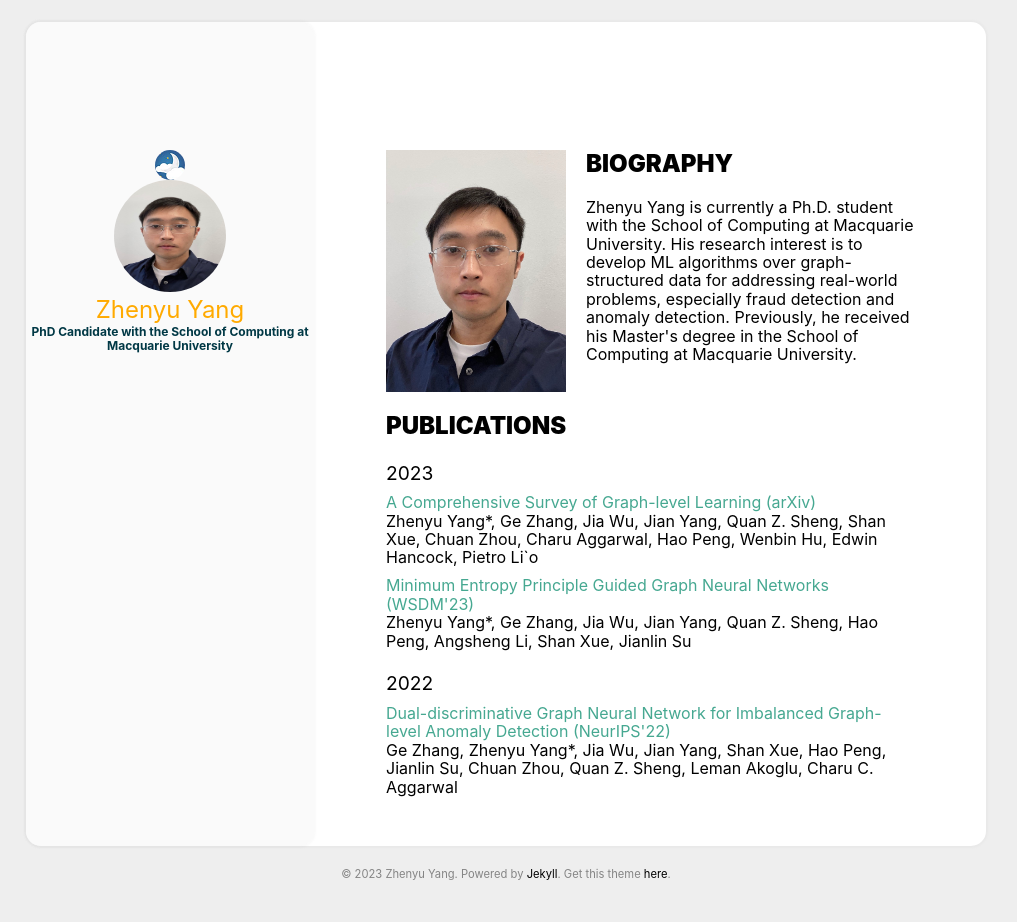
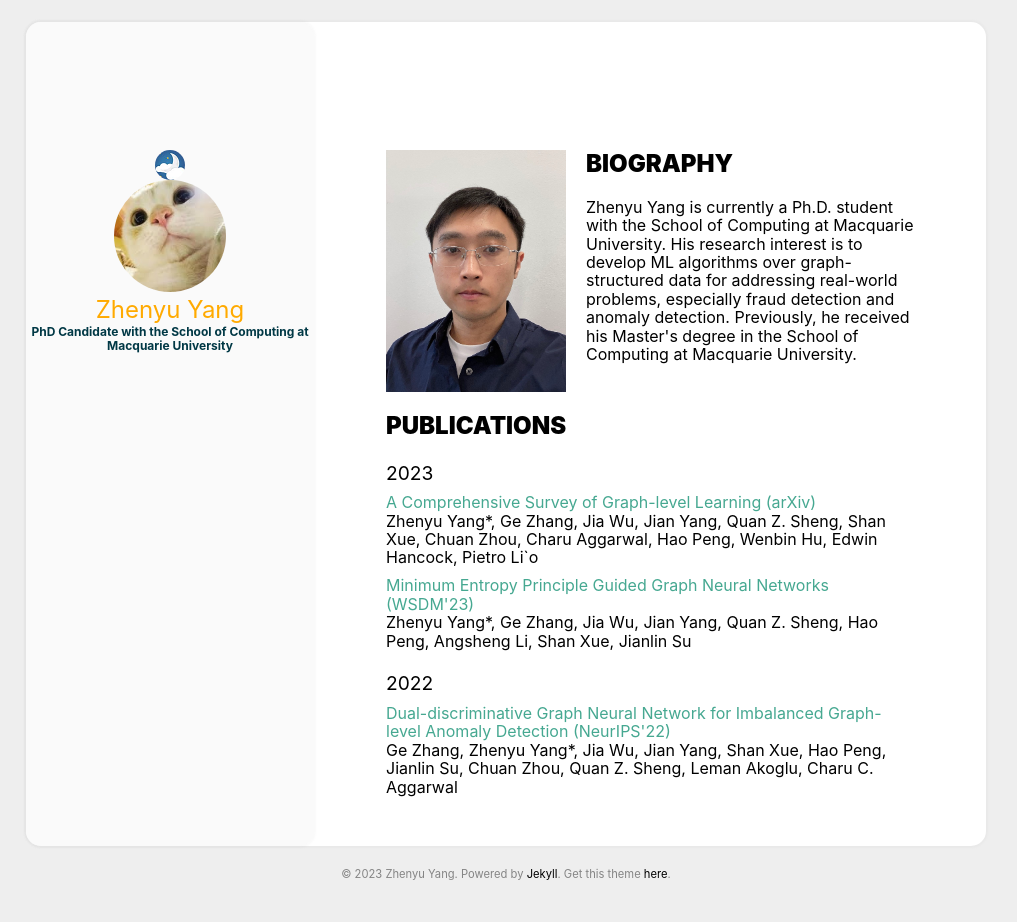
Before and after one commit to ZhenyuYangMQ/ZhenyuYangMQ.github.io, a Jekyll site: the page built from index.html, in a window 1280 px wide. Shown: the whole page, without its empty margins (134-1151 px from the left). Built offline with Jekyll 4.4.1, drawn with Linux system fonts in a browser that asks for light colours.

Commit message:
Update _config.yml

```diff
--- a/_config.yml
+++ b/_config.yml
@@ -21,7 +21,7 @@ cusdis:
 
 user:
   name: Zhenyu Yang
-  pic: /assets/img/photo.jpg
+  pic: /assets/img/cat.jpg
   picAlt: "catbook"
   job: PhD Candidate with the School of Computing at Macquarie University
   aboutme: # comment this out if you don't need the 'about' page.
```
